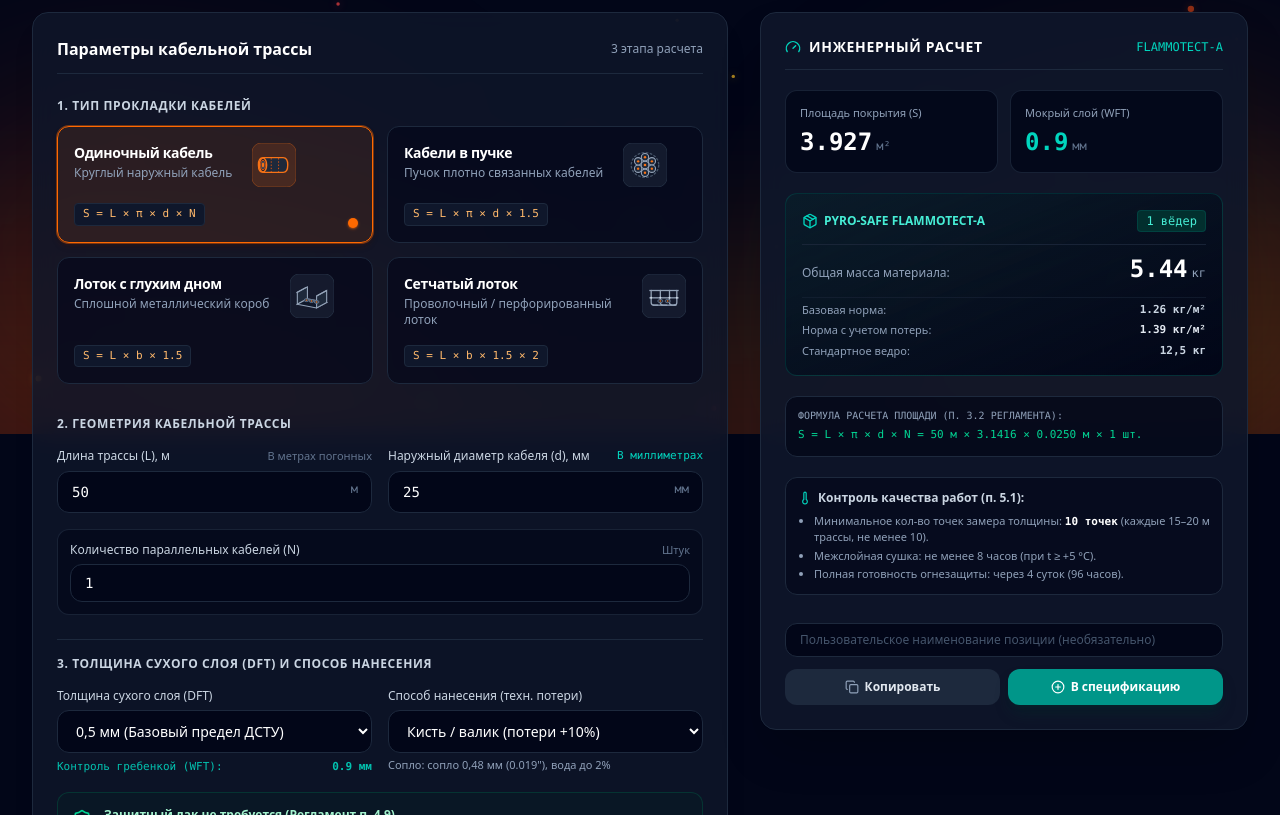
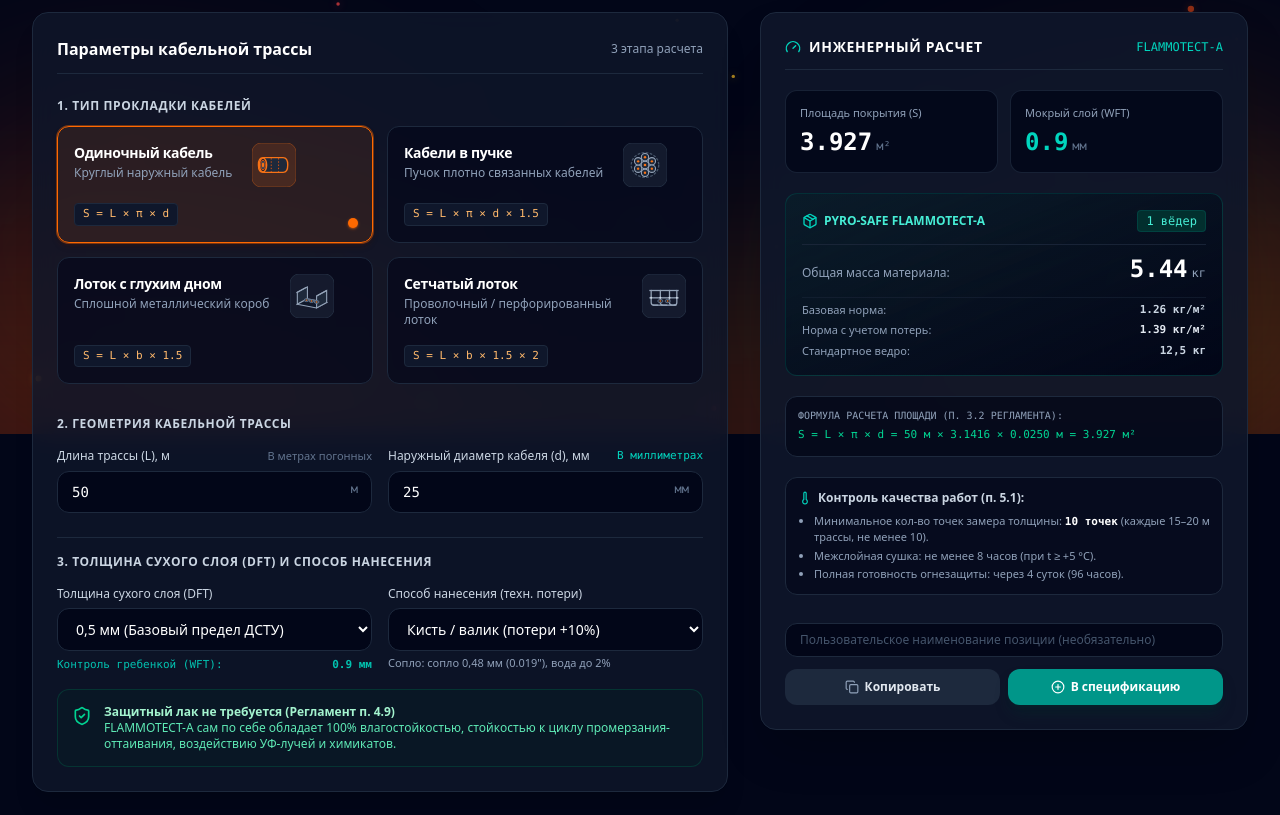
Before and after one commit to stoletoff/PYRO-SAFE, a Next.js app: page / in a window 1280 px wide. Shown: the part 366-1181 px from the top of the page. Built offline with nearby package versions, Linux system fonts and the light colour scheme.

Commit message:
refactor(flammotect): remove N and cable count multiplier for single cable installation

```diff
--- a/src/components/FlammotectCableCalculator.tsx
+++ b/src/components/FlammotectCableCalculator.tsx
@@ -140,9 +140,7 @@ export function FlammotectCableCalculator({
         : `Ширина лотка b: ${formValues.dimensionMm} мм`;
 
     const countLine =
-      formValues.installationType === "single"
-        ? `Количество кабелей (N): ${formValues.cableCount} шт.\n`
-        : isBundle && (formValues.cableCount || 1) > 1
+      isBundle && (formValues.cableCount || 1) > 1
         ? `Количество параллельных пучков: ${formValues.cableCount} шт.\n`
         : isTray
         ? `Количество полок короба: ${formValues.shelvesCount} шт.\n`
@@ -197,7 +195,10 @@ ${countLine}Толщина сухого слоя (DFT): ${formValues.dryFilmThic
         installationTypeName: currentTypeConfig.title,
         lengthM: Number(formValues.lengthM),
         dimensionMm: effectiveDia,
-        cableCount: Number(formValues.cableCount) || 1,
+        cableCount:
+          formValues.installationType === "single"
+            ? 1
+            : Number(formValues.cableCount) || 1,
         shelvesCount: Number(formValues.shelvesCount) || 1,
         dryFilmThicknessMm: Number(formValues.dryFilmThicknessMm),
         applicationMethodName:
@@ -813,31 +814,6 @@ ${countLine}Толщина сухого слоя (DFT): ${formValues.dryFilmThic
                   </div>
                 </div>
 
-                {/* Single cable count */}
-                {formValues.installationType === "single" && (
-                  <div className="p-3 bg-slate-950/60 border border-slate-800/80 rounded-xl">
-                    <div className="flex justify-between items-center mb-1.5">
-                      <label className="text-xs font-medium text-slate-300">
-                        Количество параллельных кабелей (N)
-                      </label>
-                      <span className="text-[11px] text-slate-500">Штук</span>
-                    </div>
-                    <Controller
-                      control={control}
-                      name="cableCount"
-                      render={({ field }) => (
-                        <input
-                          type="number"
-                          min="1"
-                          value={field.value ?? 1}
-                          onChange={(e) => field.onChange(parseInt(e.target.value, 10) || 1)}
-                          className="w-full bg-slate-950 border border-slate-800 rounded-xl px-3.5 py-2 text-sm text-white focus:outline-none focus:border-teal-500 transition-colors font-mono"
-                        />
-                      )}
-                    />
-                  </div>
-                )}
-
                 {/* Multi-shelf tray option (Section 3.2.1) */}
                 {isTray && (
                   <div className="p-3 bg-teal-950/20 border border-teal-800/30 rounded-xl space-y-1.5">
--- a/src/components/InstallationTypeSelector.tsx
+++ b/src/components/InstallationTypeSelector.tsx
@@ -18,7 +18,7 @@ export const INSTALLATION_TYPES: InstallationTypeConfig[] = [
     id: "single",
     title: "Одиночный кабель",
     subtitle: "Круглый наружный кабель",
-    formula: "S = L × π × d × N",
+    formula: "S = L × π × d",
     dimensionLabel: "Наружный диаметр кабеля (d), мм",
     dimensionHelp: "Диаметр по внешней оболочке кабеля",
     defaultDimension: 25,
--- a/src/components/TechnicalReference.tsx
+++ b/src/components/TechnicalReference.tsx
@@ -283,7 +283,7 @@ export function TechnicalReference() {
                     <strong className="text-slate-200 font-mono">п. 3.2.1</strong> — лоток/короб с глухим дном: S = L × b × 1,5 × N_полок (для сетчатого: × 2 сторон).
                   </li>
                   <li>
-                    <strong className="text-slate-200 font-mono">п. 3.2.2</strong> — одиночный кабель: S = L × π × d × N.
+                    <strong className="text-slate-200 font-mono">п. 3.2.2</strong> — одиночный кабель: S = L × π × d.
                   </li>
                   <li>
                     <strong className="text-slate-200 font-mono">п. 3.2.3</strong> — кабели в пучке: S = L × π × D × 1,5 (коэф. развитой поверхности пучка 1,5).
--- a/src/lib/calculations.ts
+++ b/src/lib/calculations.ts
@@ -184,9 +184,9 @@ export function calculateFlammotectCableLine(input: FlammotectCableInput): Flamm
 
   switch (installationType) {
     case "single": {
-      // S = L * π * d * N (п. 3.2.2)
-      areaM2 = lengthM * 3.1416 * dimensionM * count;
-      formulaExplanation = `S = L × π × d × N = ${lengthM} м × 3.1416 × ${dimensionM.toFixed(4)} м × ${count} шт.`;
+      // S = L * π * d (п. 3.2.2)
+      areaM2 = lengthM * 3.1416 * dimensionM;
+      formulaExplanation = `S = L × π × d = ${lengthM} м × 3.1416 × ${dimensionM.toFixed(4)} м = ${roundTo(areaM2, 3)} м²`;
       break;
     }
     case "bundle": {
```
